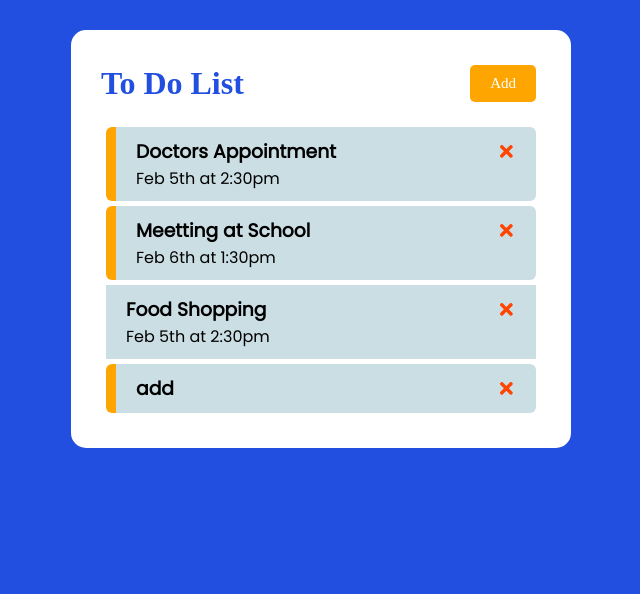
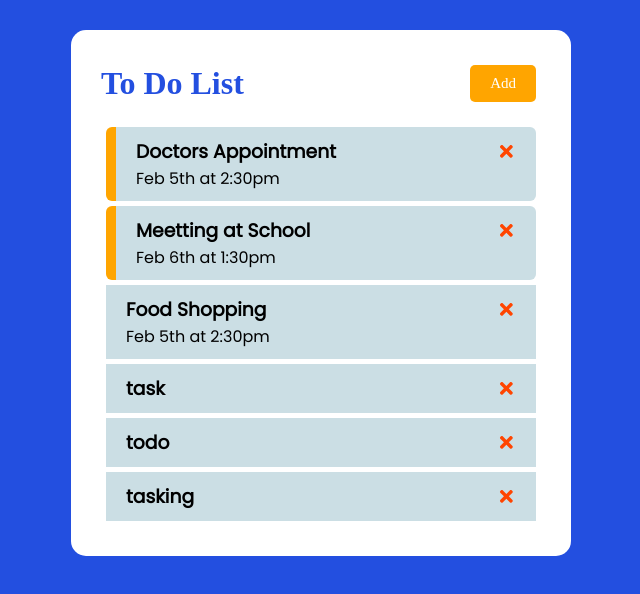
Before and after one commit to Belgotech/Basic-Crude-Application, a React (Vite) app: page / in a window 1280 px wide. Shown: the top 594 px of the page, without its empty margins (319-959 px from the left). Built offline with nearby package versions, Linux system fonts and the light colour scheme; data requests are answered from the project's data file.

Commit message:
App Update

```diff
--- a/db.json
+++ b/db.json
@@ -19,10 +19,22 @@
       "reminder": false
     },
     {
-      "text": "add",
+      "text": "task",
       "day": "",
-      "reminder": "false",
-      "id": 4
+      "reminder": false,
+      "id": 5
+    },
+    {
+      "text": "todo",
+      "day": "",
+      "reminder": false,
+      "id": 6
+    },
+    {
+      "text": "tasking",
+      "day": "",
+      "reminder": false,
+      "id": 7
     }
   ]
 }
--- a/src/App.jsx
+++ b/src/App.jsx
@@ -29,13 +29,12 @@ function App() {
       const res = await fetch('http://localhost:5000/tasks')
       const data = await res.json()
 
-      console.log((data))
       return data
     };
 
   // Add Task
   const addTask = async (task) => {
-    const res = await fetch('http://localhost:5000/task',{
+    const res = await fetch('http://localhost:5000/tasks',{
       method: 'POST',
       headers: {
         'Content-type': 'application/json',
@@ -43,7 +42,7 @@ function App() {
       body: JSON.stringify(task)
     })
 
-    const data = await res.json
+    const data = res.json
     setTasks([...tasks, data])
     // const id = Math.floor(Math.random() * 10000) + 1;
     // const newTask = { id, ...task };
@@ -52,7 +51,7 @@ function App() {
 
   // Delete Task
   const deleteTask = async (id) => {
-    await fetch(`https://localhost:5000/tasks/${id}`,{method: 'DELETE'})
+    await fetch(`http://localhost:5000/tasks/${id}`,{method: 'DELETE'})
     setTasks(tasks.filter((task) => task.id !== id));
   };
 
```
